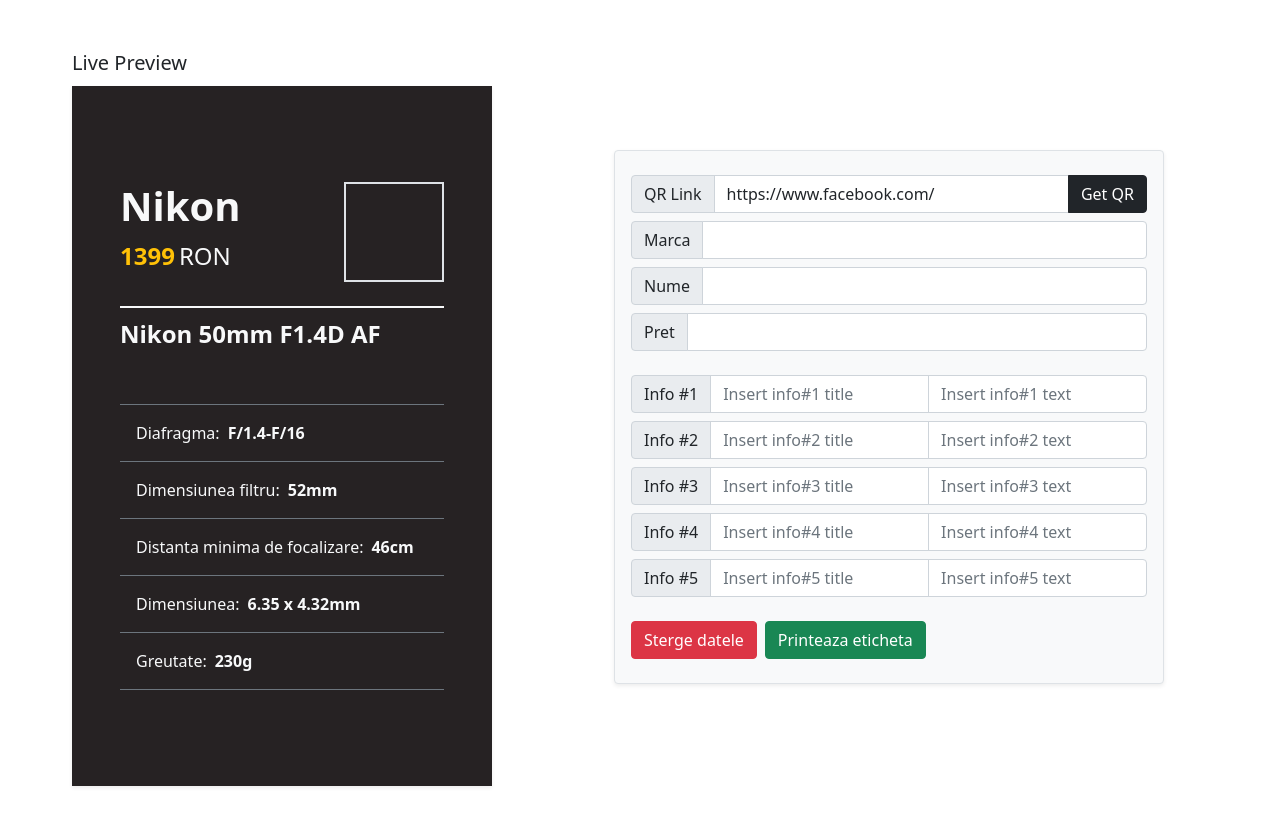
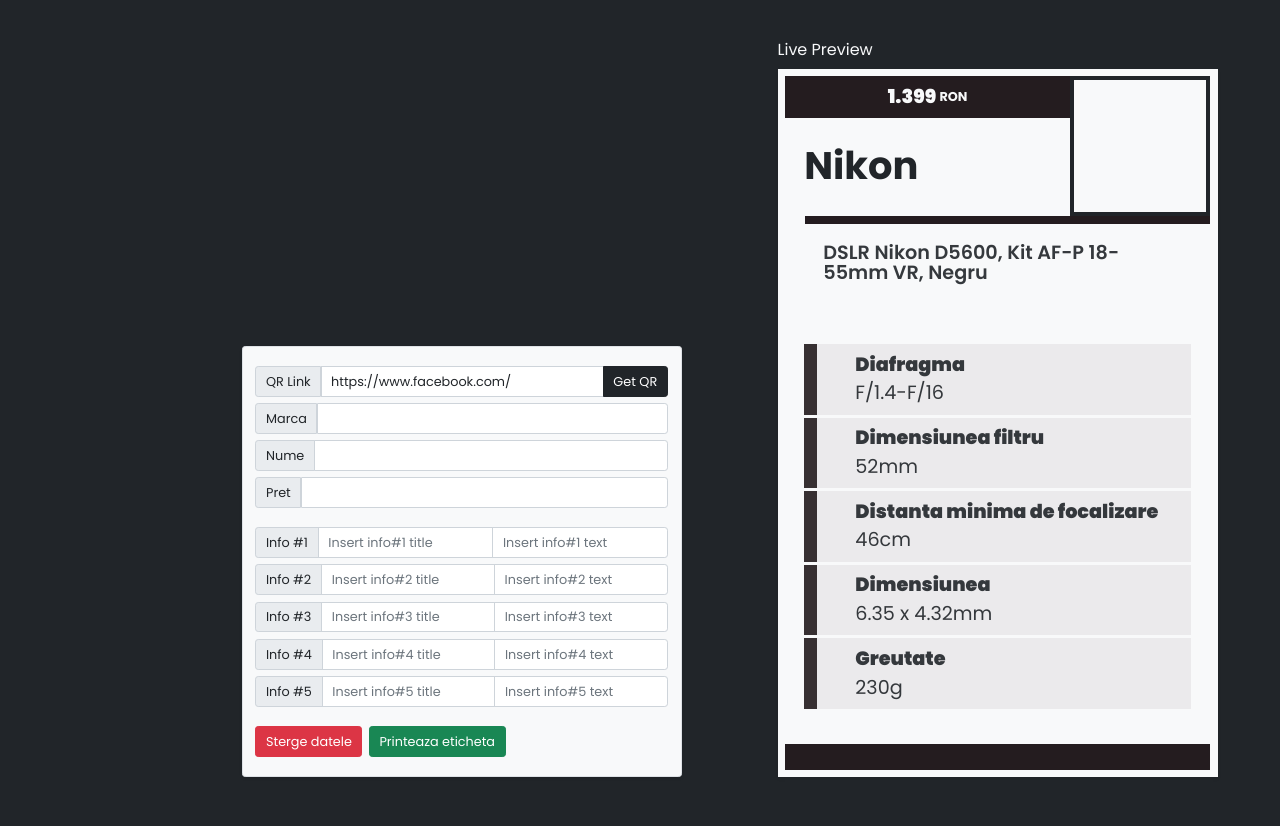
Before and after one commit to AlexCruceru2112/etichete, a website: page index.html in a window 1280 px wide. Drawn offline with nearby package versions, Linux system fonts and the light colour scheme.

Commit message:
Update index.html

```diff
--- a/index.html
+++ b/index.html
@@ -10,60 +10,23 @@
       integrity="sha384-1BmE4kWBq78iYhFldvKuhfTAU6auU8tT94WrHftjDbrCEXSU1oBoqyl2QvZ6jIW3"
       crossorigin="anonymous"
     />
+    <link rel="preconnect" href="https://fonts.googleapis.com" />
+    <link rel="preconnect" href="https://fonts.gstatic.com" crossorigin />
+    <link
+      href="https://fonts.googleapis.com/css2?family=Poppins:ital,wght@0,100;0,200;0,300;0,400;0,500;0,600;0,700;0,800;0,900;1,100;1,200;1,300;1,400;1,500;1,600;1,700;1,800;1,900&display=swap"
+      rel="stylesheet"
+    />
+    <style>
+      body {
+        font-family: "Poppins", sans-serif;
+      }
+    </style>
     <title>Generator de Etichete</title>
   </head>
-  <body>
-    <div class="container d-flex align-items-center m-5">
-      <!--LIVE PREVIEW-->
-      <div class="container">
-        <div class="text-dark lead fw-normal mb-2">Live Preview</div>
-
-        <div class="p-5 shadow-sm" id="eticheta" style="width: 420px; min-height: 700px; background-color: #262223">
-          <div
-            class="border-bottom border-light border-2 d-flex align-items-start justify-content-between pb-4 mt-5 mb-2"
-          >
-            <div class="d-flex flex-column">
-              <div class="h1 fw-bolder text-light" id="previewMarca" style="width: 200px; word-wrap: break-all">
-                Nikon
-              </div>
-              <div class="d-flex align-items-center" style="font-size: 24px">
-                <div class="text-warning fw-bolder d-flex" id="previewPret">1399</div>
-                <div class="text-light ps-1">RON</div>
-              </div>
-            </div>
-
-            <canvas class="border border-2" id="qrcode" style="width: 100px; height: 100px"></canvas>
-          </div>
-          <div class="fw-bolder text-light pb-5" id="previewNume" style="word-wrap: break-all; font-size: 24px">
-            Nikon 50mm F1.4D AF
-          </div>
-
-          <div class="text-light fw-bolder py-1" style="font-size: 16px">
-            <div class="border-top border-bottom border-secondary p-3 d-flex">
-              <div class="fw-normal pe-2" id="prevInfo1Title">Diafragma:</div>
-              <div id="prevInfo1Text">F/1.4-F/16</div>
-            </div>
-            <div class="border-bottom border-secondary p-3 d-flex" style="word-wrap: break-all">
-              <div class="fw-normal pe-2" id="prevInfo2Title">Dimensiunea filtru:</div>
-              <div id="prevInfo2Text">52mm</div>
-            </div>
-            <div class="border-bottom border-secondary p-3 d-flex" style="word-wrap: break-all">
-              <div class="fw-normal pe-2" id="prevInfo3Title">Distanta minima de focalizare:</div>
-              <div id="prevInfo3Text">46cm</div>
-            </div>
-            <div class="border-bottom border-secondary p-3 d-flex" style="word-wrap: break-all">
-              <div class="fw-normal pe-2" id="prevInfo4Title">Dimensiunea:</div>
-              <div id="prevInfo4Text">6.35 x 4.32mm</div>
-            </div>
-            <div class="border-bottom border-secondary p-3 d-flex" style="word-wrap: break-all">
-              <div class="fw-normal pe-2" id="prevInfo5Title">Greutate:</div>
-              <div id="prevInfo5Text">230g</div>
-            </div>
-          </div>
-        </div>
-      </div>
+  <body class="bg-dark" style="zoom: 80%">
+    <div class="container d-flex align-items-end">
       <!--GENERATOR-->
-      <div class="container">
+      <div class="container m-5">
         <div class="border bg-light py-4 px-3 rounded shadow-sm" style="width: 550px">
           <div class="input-group mb-2">
             <span class="input-group-text">QR Link</span>
@@ -202,6 +165,89 @@
           </div>
         </div>
       </div>
+      <!--LIVE PREVIEW-->
+      <div class="container m-5">
+        <div class="text-light lead fw-normal mb-2">Live Preview</div>
+        <div
+          class="p-2 shadow-sm border border-light border-2 bg-light"
+          id="eticheta"
+          style="width: 550px; min-height: 700px"
+        >
+          <!--pret/nume & qr div-->
+          <div class="d-flex align-items-start justify-content-between">
+            <!--pret & nume div-->
+            <div class="d-flex flex-column" style="width: 100%">
+              <!--pret div-->
+              <div
+                class="d-flex align-items-center justify-content-center text-light px-5 py-2"
+                style="font-size: 24px; background-color: #241c1f"
+              >
+                <div class="d-flex" id="previewPret" style="font-weight: 1000">1.399</div>
+                <div class="ps-1 fw-bolder" style="font-size: 16px">RON</div>
+              </div>
+              <!--nume div-->
+              <div class="fw-bold p-4" id="previewMarca" style="font-size: 48px">Nikon</div>
+            </div>
+            <!--qr div-->
+            <canvas class="border border-5 border-dark p-1" id="qrcode" style="width: 175px; height: 175px"></canvas>
+          </div>
+          <div class="" style="border-bottom: #241c1f solid 10px; margin-left: 25px"></div>
+          <!--descriere div-->
+          <div
+            class="text-dark p-5 pt-4"
+            id="previewNume"
+            style="word-wrap: break-all; font-size: 24px; font-weight: 600; line-height: 25px; opacity: 0.9"
+          >
+            DSLR Nikon D5600, Kit AF-P 18-55mm VR, Negru
+          </div>
+          <!--lista div-->
+          <div class="d-flex flex-column mb-3 p-4">
+            <!--col div-->
+            <div class="d-flex my-1" style="background-color: #241c1f10">
+              <div style="background-color: #241c1f; width: 16px; opacity: 0.9"></div>
+              <div class="d-flex flex-column ps-5 p-2" style="font-size: 24px; opacity: 0.9">
+                <div class="text-dark" id="prevInfo1Title" style="font-weight: 1000">Diafragma</div>
+                <div id="prevInfo1Text">F/1.4-F/16</div>
+              </div>
+            </div>
+            <!--col div-->
+            <div class="d-flex" style="background-color: #241c1f10">
+              <div style="background-color: #241c1f; width: 16px; opacity: 0.9"></div>
+              <div class="d-flex flex-column ps-5 p-2" style="font-size: 24px; opacity: 0.9">
+                <div class="text-dark" id="prevInfo2Title" style="font-weight: 1000">Dimensiunea filtru</div>
+                <div id="prevInfo2Text">52mm</div>
+              </div>
+            </div>
+            <!--col div-->
+            <div class="d-flex my-1" style="background-color: #241c1f10">
+              <div style="background-color: #241c1f; width: 16px; opacity: 0.9"></div>
+              <div class="d-flex flex-column ps-5 p-2" style="font-size: 24px; opacity: 0.9">
+                <div class="text-dark" id="prevInfo3Title" style="font-weight: 1000">Distanta minima de focalizare</div>
+                <div id="prevInfo3Text">46cm</div>
+              </div>
+            </div>
+            <!--col div-->
+            <div class="d-flex" style="background-color: #241c1f10">
+              <div style="background-color: #241c1f; width: 16px; opacity: 0.9"></div>
+              <div class="d-flex flex-column ps-5 p-2" style="font-size: 24px; opacity: 0.9">
+                <div class="text-dark" id="prevInfo4Title" style="font-weight: 1000">Dimensiunea</div>
+                <div id="prevInfo4Text">6.35 x 4.32mm</div>
+              </div>
+            </div>
+            <!--col div-->
+            <div class="d-flex my-1" style="background-color: #241c1f10">
+              <div style="background-color: #241c1f; width: 16px; opacity: 0.9"></div>
+              <div class="d-flex flex-column ps-5 p-2" style="font-size: 24px; opacity: 0.9">
+                <div class="text-dark" id="prevInfo5Title" style="font-weight: 1000">Greutate</div>
+                <div id="prevInfo5Text">230g</div>
+              </div>
+            </div>
+          </div>
+
+          <!--footer div-->
+          <div class="p-3 d-flex align-items-center justify-content-center" style="background-color: #241c1f"></div>
+        </div>
+      </div>
     </div>
     <script type="text/javascript">
       function generateQRCode() {
```
